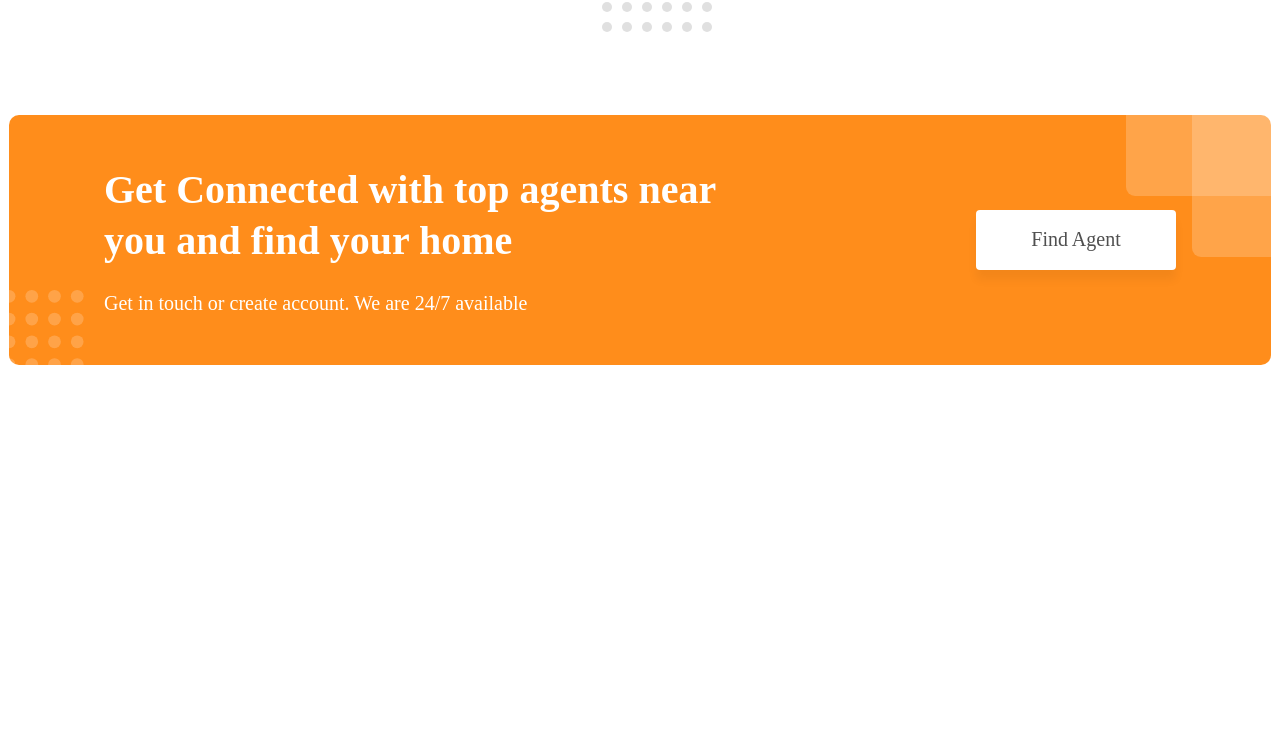
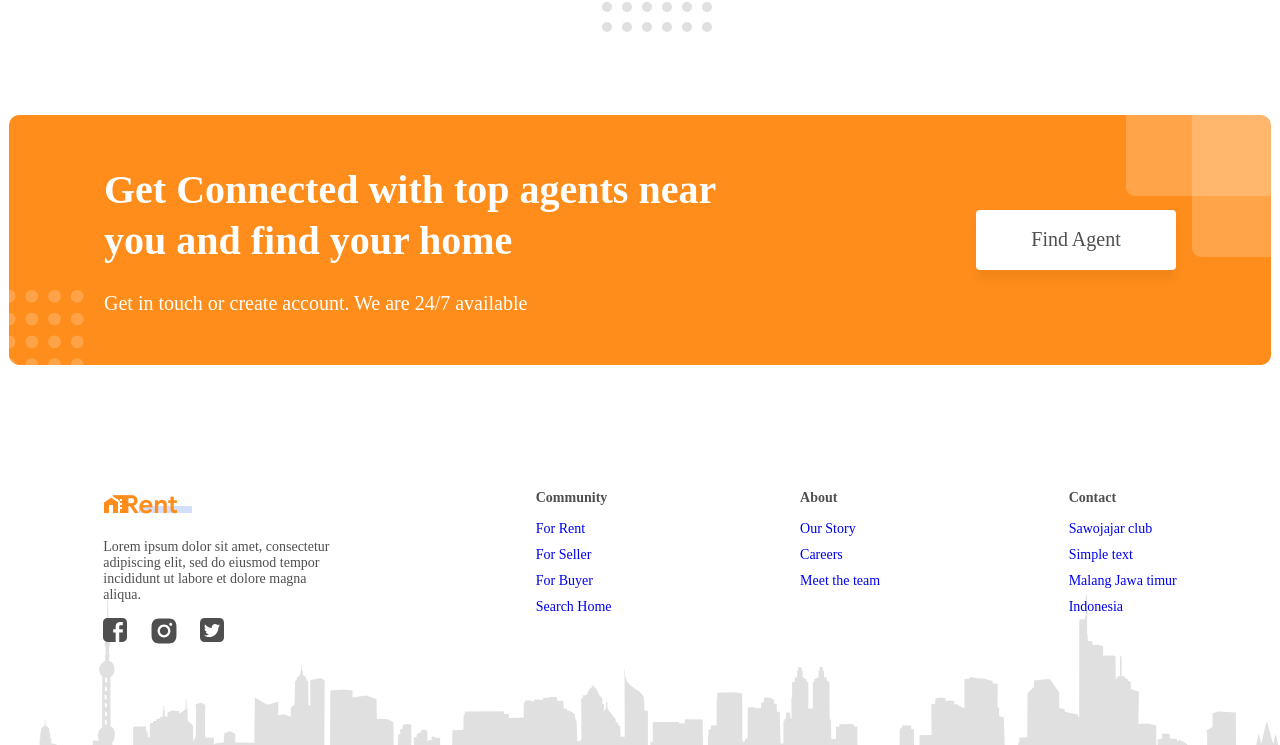
Before and after one commit to NekrasovaOlga/magazin, a website: page app/index.html in a window 1280 px wide. Shown: the part 3451-4196 px from the top of the page. Before the commit the page ends 3941 px from the top, so only its background shows below. Drawn offline with nearby package versions, Linux system fonts and the light colour scheme.

Commit message:
Добавлен подвал

```diff
--- a/app/index.html
+++ b/app/index.html
@@ -297,6 +297,50 @@
     </div>
     <!-- /.connect -->
 
+    <footer class="footer">
+        <div class="content">
+            <div class="footer__box">
+                <div class="footer__logo">
+                    <div class="footer__logo-img"><img src="./img/logo.png" alt=""></div>
+                    <p class="footer__logo-description">Lorem ipsum dolor sit amet, consectetur adipiscing elit, sed do eiusmod tempor incididunt ut labore et dolore magna aliqua.</p>
+                    <div class="footer__icons">
+                        <a href="#" class="footer__icons-item">
+                            <img src="./img/facebook.svg" alt="">
+                        </a>
+                        <a href="#" class="footer__icons-item">
+                            <img src="./img/instagram.svg" alt="">
+                        </a>
+                        <a href="#" class="footer__icons-item">
+                            <img src="./img/twitter.svg" alt="">
+                        </a>
+                    </div>
+                </div>
+                <div class="footer__box-item">
+                    <h4 class="footer__box-title">Community</h4>
+                    <a href="#" class="footer__box-link">For Rent</a>
+                    <a href="#" class="footer__box-link">For Seller</a>
+                    <a href="#" class="footer__box-link">For Buyer</a>
+                    <a href="#" class="footer__box-link">Search Home</a>
+                </div>
+                <div class="footer__box-item">
+                    <h4 class="footer__box-title">About</h4>
+                    <a href="#" class="footer__box-link">Our Story</a>
+                    <a href="#" class="footer__box-link">Careers</a>
+                    <a href="#" class="footer__box-link">Meet the team</a>
+                </div>
+                <div class="footer__box-item">
+                    <h4 class="footer__box-title">Contact</h4>
+                    <a href="#" class="footer__box-link">Sawojajar club</a>
+                    <a href="#" class="footer__box-link">Simple text</a>
+                    <a href="#" class="footer__box-link">Malang Jawa timur</a>
+                    <a href="#" class="footer__box-link">Indonesia</a>
+                </div>
+            </div>
+        </div>
+    </footer>
+
+
+
     <script src="https://code.jquery.com/jquery-3.5.1.min.js"></script>
     <script src="./js/slick.min.js"></script>
     <script src="./js/libs.min.js"></script>
--- /dev/null
+++ b/app/sass/block/_footer.sass
@@ -0,0 +1,28 @@
+.footer
+    background: url(../img/footer-bg.svg)
+    background-repeat: no-repeat
+    background-position: bottom center
+    background-size: contain
+    &__box
+        display: flex
+        justify-content: space-around
+        font-size: 14px
+        padding-bottom: 97px
+        &-item
+            display: flex
+            flex-direction: column
+        &-title
+            font-weight: bold
+            margin-bottom: 15px
+        &-link
+            margin-bottom: 10px
+    &__logo
+        max-width: 244px
+        width: 100%
+        &-description
+            padding: 15px 0
+    &__icons
+        max-width: 121px
+        width: 100%
+        display: flex
+        justify-content: space-between
--- a/app/sass/style.sass
+++ b/app/sass/style.sass
@@ -9,3 +9,4 @@
 @import 'block/properties'
 @import 'block/reviews'
 @import 'block/connect'
+@import 'block/footer'
```
Also changed, not shown: app/css/style.min.css, app/img/facebook.svg (added), app/img/footer-bg.svg (added), app/img/instagram.svg (added), app/img/twitter.svg (added).
